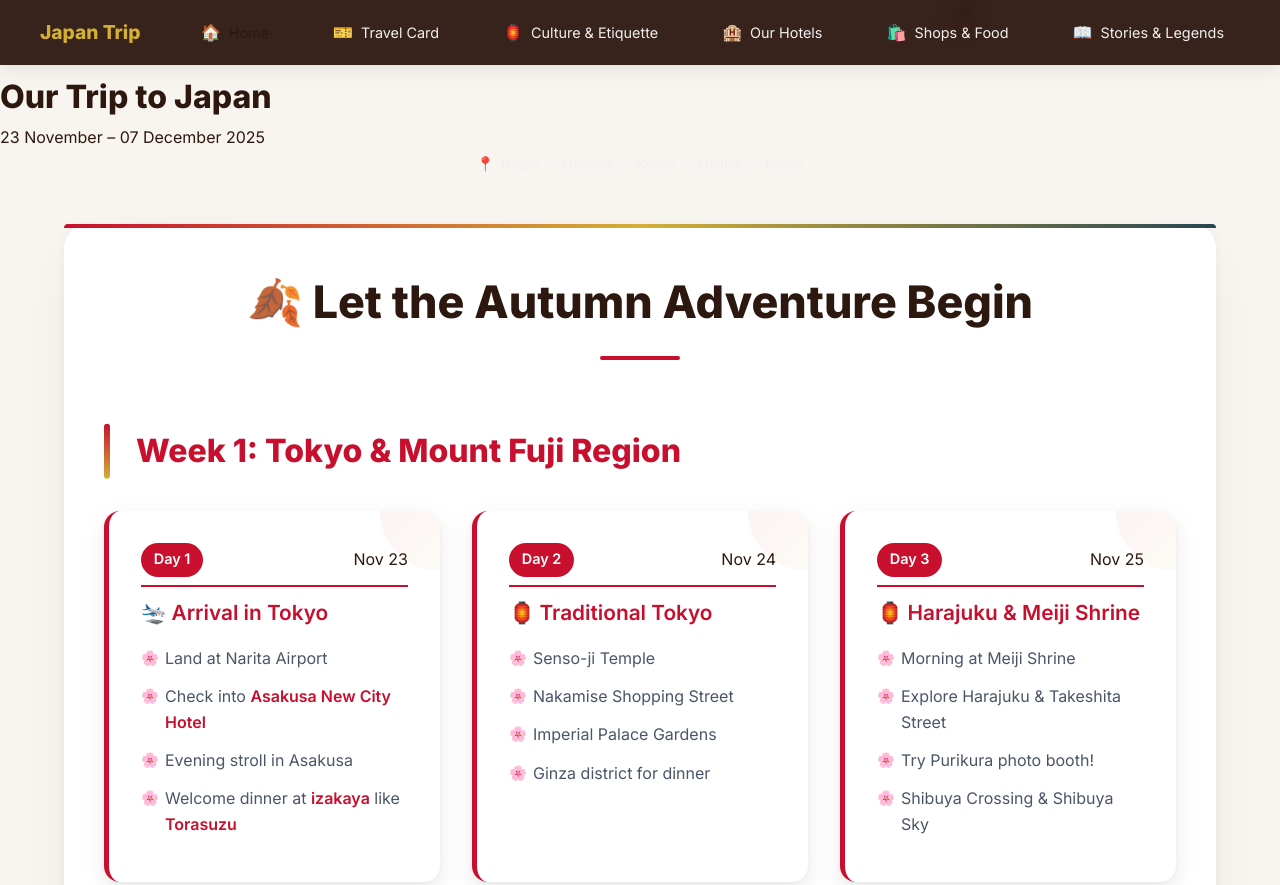
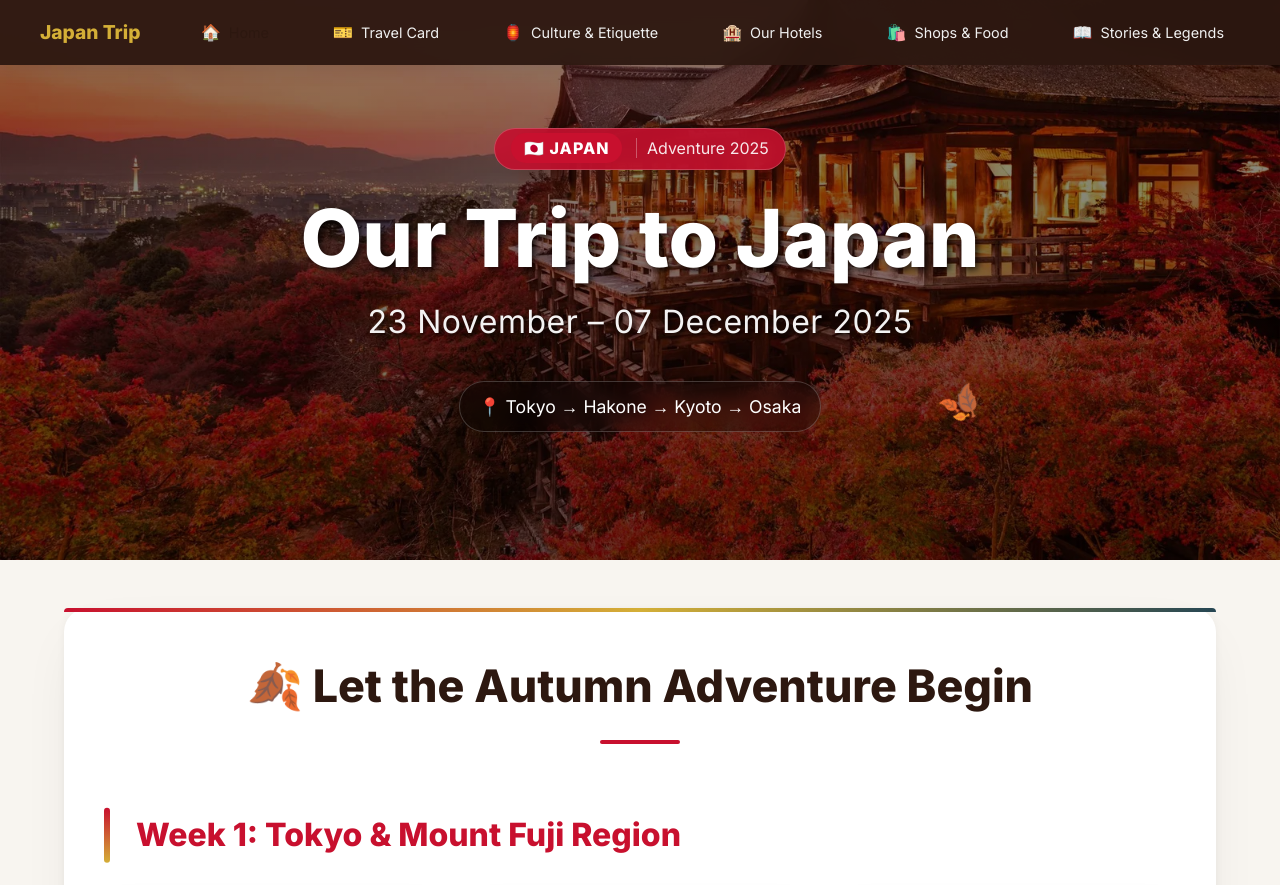
Before and after one commit to DianaImangulova/japan-trip, a plain HTML site: page index.html in a window 1280 px wide. Shown: the top 885 px of the page. Drawn offline with Linux system fonts and the light colour scheme.

Commit message:
Revamp header with new styles and content
Replaced the existing header with a new styled header for the day page, including a background image and updated content.

```diff
--- a/index.html
+++ b/index.html
@@ -36,15 +36,101 @@
     </div>
   </nav>
 
-  <!-- Page Header -->
-<header class="page-header day-index-header">
-  <div class="header-content">
+  <!-- Beautiful Page Header -->
+<header class="day-page-header" style="
+  margin-top: -70px;
+  position: relative;
+  background: linear-gradient(rgba(0,0,0,0.4), rgba(0,0,0,0.6)), url('assets/header.jpg') center center/cover no-repeat;
+  color: white;
+  text-align: center;
+  overflow: hidden;
+  min-height: 70vh;
+  display: flex;
+  align-items: center;
+  justify-content: center;
+">
+  <div class="day-hero" style="
+    position: relative;
+    width: 100%;
+    max-width: 1200px;
+    padding: 2rem;
+    z-index: 2;
+  ">
+    <div class="day-hero-content" style="
+      text-align: center;
+      background: none;
+      backdrop-filter: none;
+      border: none;
+      box-shadow: none;
+      padding: 0;
+    ">
+      <div class="day-badge" style="
+        display: inline-block;
+        margin-bottom: 1.5rem;
+        background: rgba(196, 16, 46, 0.9);
+        padding: 0.4rem 1rem;
+        border-radius: 25px;
+        backdrop-filter: blur(10px);
+        border: 1px solid rgba(255,255,255,0.2);
+      ">
+        <span class="day-number" style="
+          color: white;
+          font-weight: 700;
+          font-size: 1rem;
+          text-transform: uppercase;
+          letter-spacing: 1px;
+        ">🇯🇵 Japan</span>
+        <span class="day-date" style="
+          color: rgba(255,255,255,0.9);
+          font-size: 1rem;
+          font-weight: 500;
+          margin-left: 0.6rem;
+          border-left: 1px solid rgba(255,255,255,0.3);
+          padding-left: 0.6rem;
+        ">Adventure 2025</span>
+      </div>
 
-    <h1 class="page-title">Our Trip to Japan</h1>
-    <p class="page-subtitle">23 November – 07 December 2025</p>
+      <h1 class="day-title" style="
+        font-size: clamp(2.5rem, 8vw, 5rem);
+        font-weight: 800;
+        margin-bottom: 0.8rem;
+        text-shadow: 3px 3px 6px rgba(0,0,0,0.7);
+        line-height: 1.1;
+        color: white;
+      ">
+      Our Trip to Japan
+      </h1>
 
-    <div class="journey-info">
-      <span class="location">📍 Tokyo → Hakone → Kyoto → Osaka → Tokyo</span>
+      <p class="day-subtitle" style="
+        font-size: clamp(1.2rem, 4vw, 2rem);
+        color: rgba(255,255,255,0.95);
+        margin-bottom: 2rem;
+        font-weight: 300;
+        text-shadow: 2px 2px 4px rgba(0,0,0,0.7);
+        letter-spacing: 0.5px;
+      ">23 November – 07 December 2025</p>
+
+      <div class="journey-info" style="
+        display: flex;
+        justify-content: center;
+        flex-wrap: wrap;
+        gap: 1.5rem;
+        font-size: clamp(0.9rem, 2.5vw, 1.1rem);
+        margin-top: 1.5rem;
+      ">
+        <span class="location" style="
+          display: flex;
+          align-items: center;
+          gap: 0.5rem;
+          background: rgba(0,0,0,0.3);
+          padding: 0.6rem 1.2rem;
+          border-radius: 25px;
+          backdrop-filter: blur(10px);
+          border: 1px solid rgba(255,255,255,0.2);
+          color: white;
+          font-weight: 500;
+        ">📍 Tokyo → Hakone → Kyoto → Osaka</span>
+      </div>
     </div>
   </div>
 </header>
```
